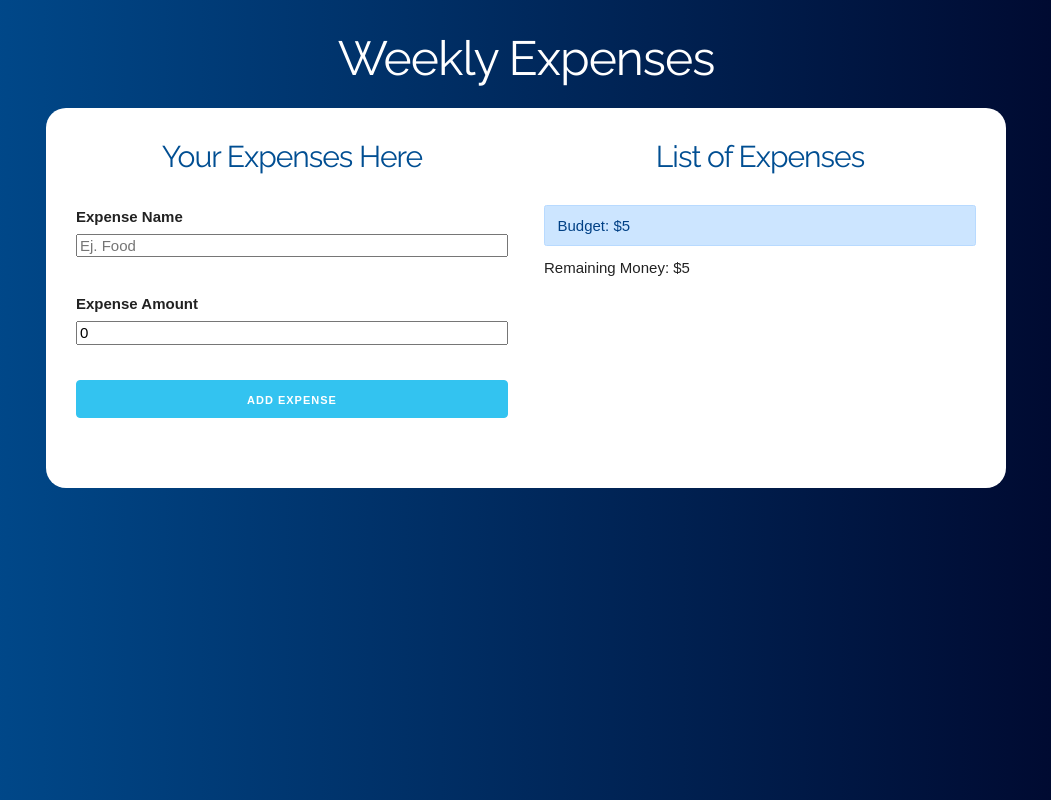
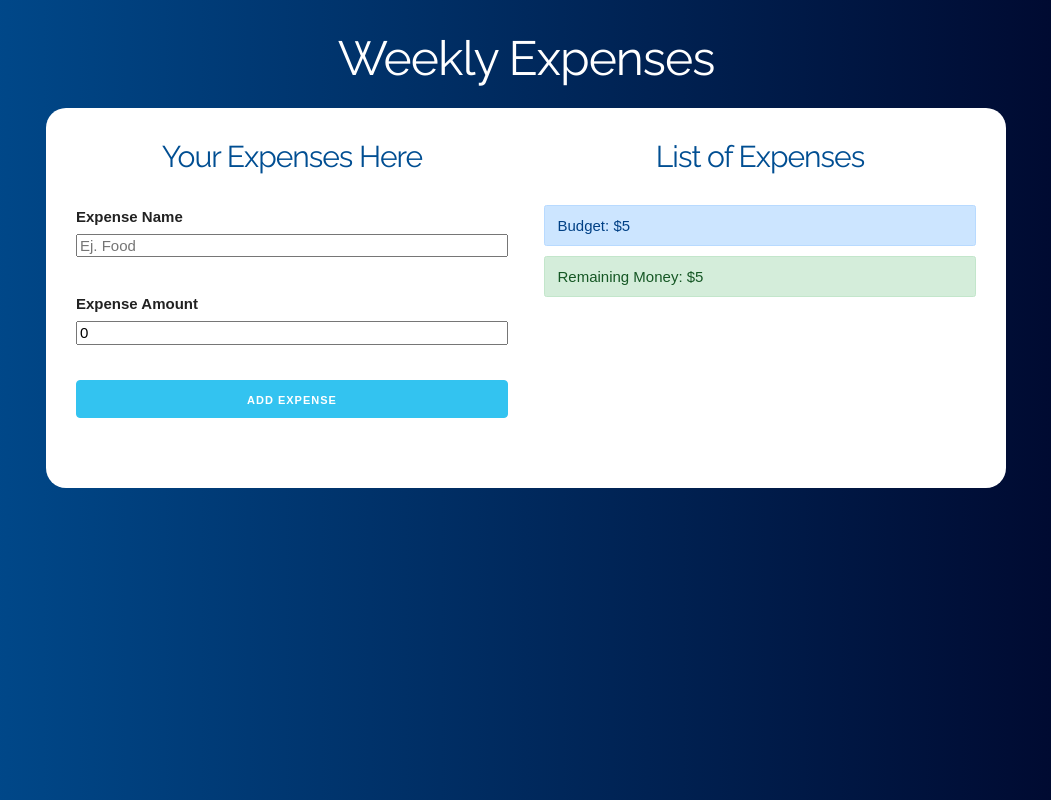
Before and after one commit to CesarCachay/React-Budget-Manager, a React (Create React App) app: page / in a window 1280 px wide. Both pictures are taken after typing "5" into the empty fields and a click on the input "Submit budget". Shown: the whole page, without its empty margins (114-1165 px from the left). Built offline with nearby package versions, Linux system fonts and the light colour scheme.

Commit message:
Add helper for classes when budget changes

```diff
--- a/src/App.js
+++ b/src/App.js
@@ -18,10 +18,14 @@ function App() {
       const listExpenses = [...expenses, expense];
       setExpenses(listExpenses);
 
+      // Subtract the budget
+      const remainingMoney = moneyLeft - expense.qtyExpense;
+      setMoneyLeft(remainingMoney);
+
       // Once it creates an expense, change it to false again
       setCreateExpense(false);
     }
-  }, [createExpense]);
+  }, [createExpense, expense, expenses, moneyLeft]);
 
   return (
     <div className="App container">
--- a/src/components/ControlBudget.js
+++ b/src/components/ControlBudget.js
@@ -1,10 +1,13 @@
 import React from "react";
+import { checkBudget } from "../helpers/helpers";
 
 const ControlBudget = ({ budget, moneyLeft }) => {
   return (
     <>
       <div className="alert alert-primary">Budget: ${budget}</div>
-      <div className="">Remaining Money: ${moneyLeft}</div>
+      <div className={checkBudget(budget, moneyLeft)}>
+        Remaining Money: ${moneyLeft}
+      </div>
     </>
   );
 };
--- /dev/null
+++ b/src/helpers/helpers.js
@@ -0,0 +1,20 @@
+export const checkBudget = (budget, moneyLeft) => {
+  let colour;
+  //  Check if it's negative
+  if (budget / budget > moneyLeft) {
+    colour = "alert alert-none";
+  }
+  // Check the 25%
+  else if (budget / 4 > moneyLeft) {
+    colour = "alert alert-danger";
+  }
+  // Check the half of the budget
+  else if (budget / 2 > moneyLeft) {
+    colour = "alert alert-warning";
+  }
+  // Check if it's more than 50%
+  else {
+    colour = "alert alert alert-success";
+  }
+  return colour;
+};
--- a/src/index.css
+++ b/src/index.css
@@ -78,6 +78,11 @@ h2 {
   background-color: #fff3cd;
   border-color: #ffeeba;
 }
+.alert-none {
+  color: #faefef;
+  background-color: #f11717;
+  border-color: #5f180c;
+}
 .performed-expenses {
   margin-bottom: 2rem;
 }
```
